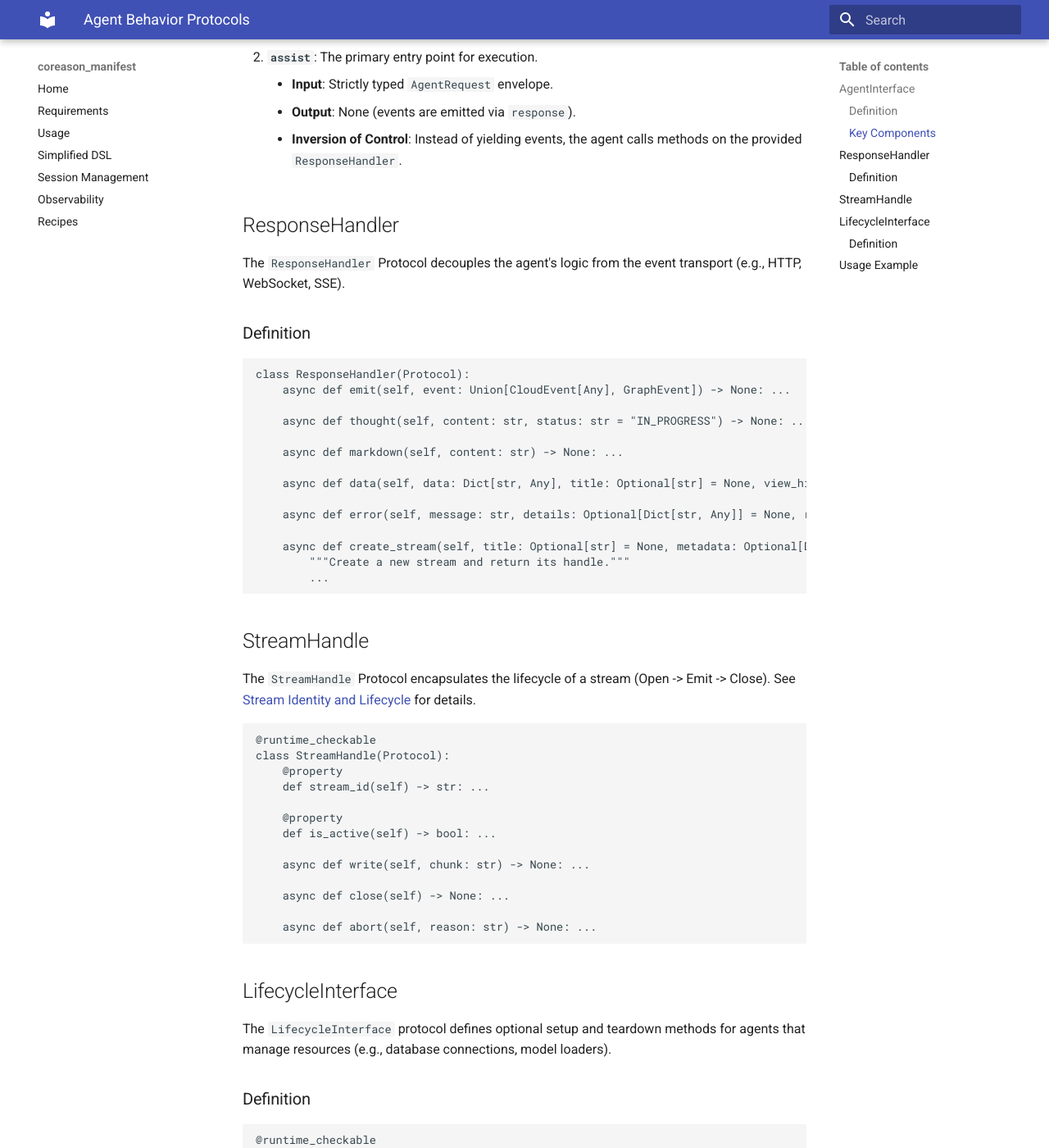
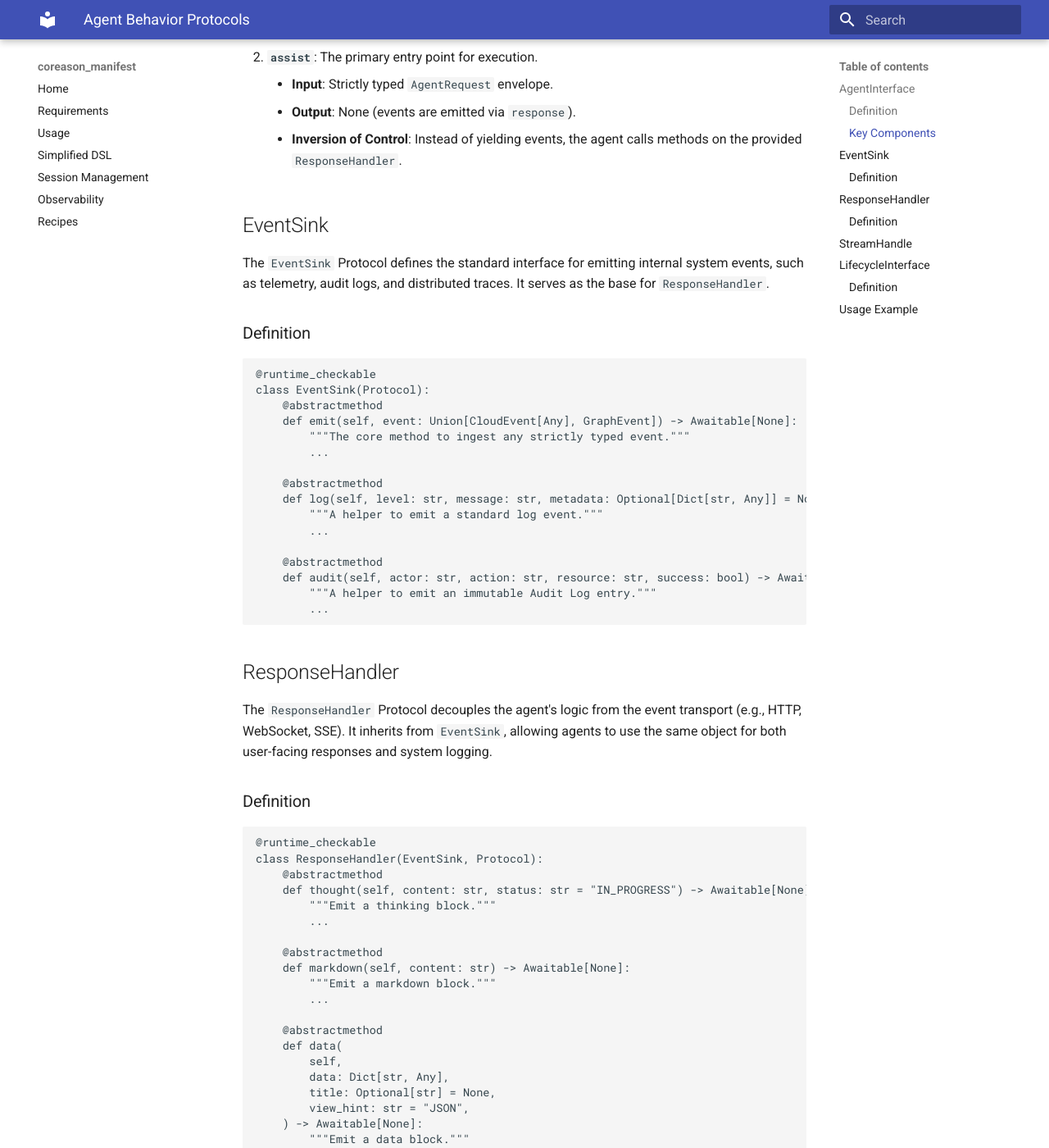
Before and after one commit to CoReason-AI/coreason-manifest, an MkDocs documentation site: the page built from docs/agent_behavior_protocols.md, in a window 1280 px wide and 1400 px high, scrolled down 1007 px. Shown: the whole window at 82% size. Built offline with MkDocs 1.6.1 and Material for MkDocs 9.7.7, drawn with Linux system fonts in a browser that asks for light colours; some of the changed text lies outside the part shown.

Commit message:
Implement EventSink Protocol and update ResponseHandler (#172)
* Implement EventSink Protocol and update ResponseHandler

- Define EventSink Protocol with emit, log, and audit methods.
- Update ResponseHandler to inherit from EventSink.
- Add @runtime_checkable to EventSink and ResponseHandler.
- Update MockResponseHandler in tests to implement new methods.

````diff
--- a/docs/agent_behavior_protocols.md
+++ b/docs/agent_behavior_protocols.md
@@ -40,25 +40,74 @@ class AgentInterface(Protocol):
     *   **Output**: None (events are emitted via `response`).
     *   **Inversion of Control**: Instead of yielding events, the agent calls methods on the provided `ResponseHandler`.
 
-## ResponseHandler
+## EventSink
 
-The `ResponseHandler` Protocol decouples the agent's logic from the event transport (e.g., HTTP, WebSocket, SSE).
+The `EventSink` Protocol defines the standard interface for emitting internal system events, such as telemetry, audit logs, and distributed traces. It serves as the base for `ResponseHandler`.
 
 ### Definition
 
 ```python
-class ResponseHandler(Protocol):
-    async def emit(self, event: Union[CloudEvent[Any], GraphEvent]) -> None: ...
+@runtime_checkable
+class EventSink(Protocol):
+    @abstractmethod
+    def emit(self, event: Union[CloudEvent[Any], GraphEvent]) -> Awaitable[None]:
+        """The core method to ingest any strictly typed event."""
+        ...
 
-    async def thought(self, content: str, status: str = "IN_PROGRESS") -> None: ...
+    @abstractmethod
+    def log(self, level: str, message: str, metadata: Optional[Dict[str, Any]] = None) -> Awaitable[None]:
+        """A helper to emit a standard log event."""
+        ...
 
-    async def markdown(self, content: str) -> None: ...
+    @abstractmethod
+    def audit(self, actor: str, action: str, resource: str, success: bool) -> Awaitable[None]:
+        """A helper to emit an immutable Audit Log entry."""
+        ...
+```
 
-    async def data(self, data: Dict[str, Any], title: Optional[str] = None, view_hint: str = "JSON") -> None: ...
+## ResponseHandler
 
-    async def error(self, message: str, details: Optional[Dict[str, Any]] = None, recoverable: bool = False) -> None: ...
+The `ResponseHandler` Protocol decouples the agent's logic from the event transport (e.g., HTTP, WebSocket, SSE). It inherits from `EventSink`, allowing agents to use the same object for both user-facing responses and system logging.
 
-    async def create_stream(self, title: Optional[str] = None, metadata: Optional[Dict[str, Any]] = None) -> StreamHandle:
+### Definition
+
+```python
+@runtime_checkable
+class ResponseHandler(EventSink, Protocol):
+    @abstractmethod
+    def thought(self, content: str, status: str = "IN_PROGRESS") -> Awaitable[None]:
+        """Emit a thinking block."""
+        ...
+
+    @abstractmethod
+    def markdown(self, content: str) -> Awaitable[None]:
+        """Emit a markdown block."""
+        ...
+
+    @abstractmethod
+    def data(
+        self,
+        data: Dict[str, Any],
+        title: Optional[str] = None,
+        view_hint: str = "JSON",
+    ) -> Awaitable[None]:
+        """Emit a data block."""
+        ...
+
+    @abstractmethod
+    def error(
+        self,
+        message: str,
+        details: Optional[Dict[str, Any]] = None,
+        recoverable: bool = False,
+    ) -> Awaitable[None]:
+        """Emit an error block."""
+        ...
+
+    @abstractmethod
+    def create_stream(
+        self, title: Optional[str] = None, metadata: Optional[Dict[str, Any]] = None
+    ) -> Awaitable[StreamHandle]:
         """Create a new stream and return its handle."""
         ...
 ```
````
Also changed, not shown: 2 other files.
